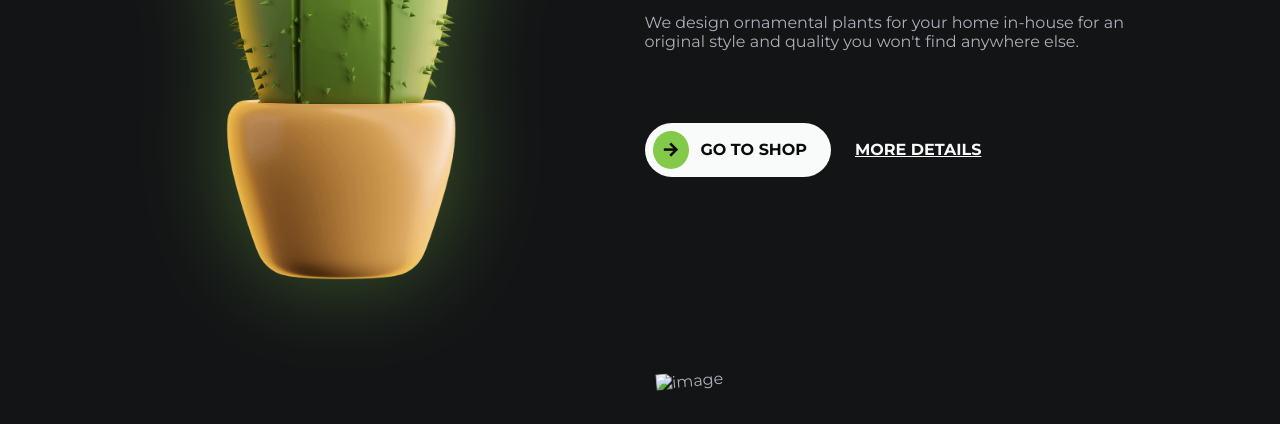
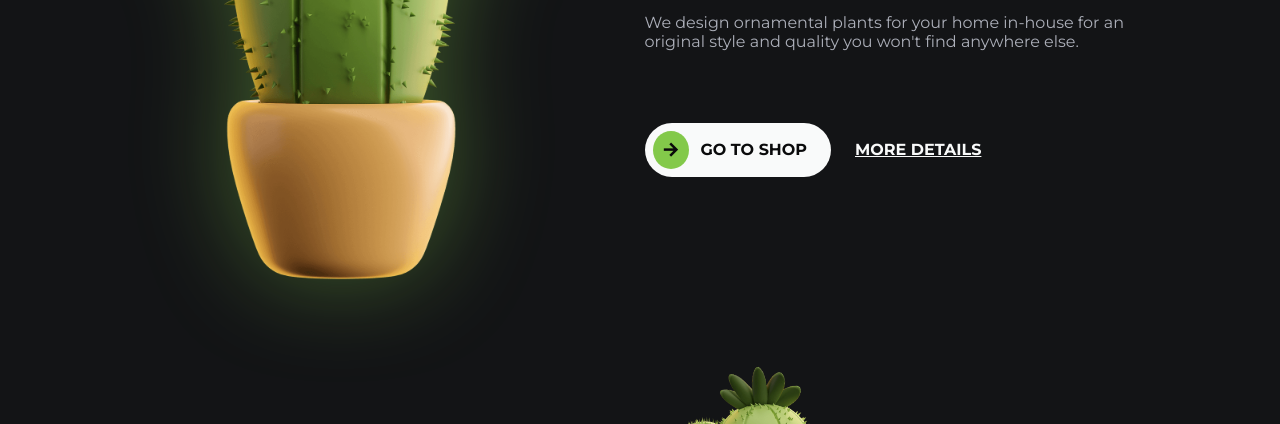
Before and after one commit to Hafida3412/Cactus-responsive, a plain HTML site: page index.html in a window 1280 px wide. Shown: the part 498-922 px from the top of the page. Drawn offline with nearby package versions, Linux system fonts and the light colour scheme; files that its build step writes are made by us from their sources; files whose address does not match are found by name.

Commit message:
correction index.html

```diff
--- a/assets/index.html
+++ b/index.html
@@ -118,7 +118,7 @@
 
                <div class="new__content grid">
                   <article class="new__card">
-                     <img src="assets/img/new-cactus-1.png" alt="image" class="new__img">
+                     <img src="assets\img\new-cactus-1.png" alt="image" class="new__img">
                      <h2 class="new_title">Gymnocalycium Cactus</h2>
                   </article>
 
```
